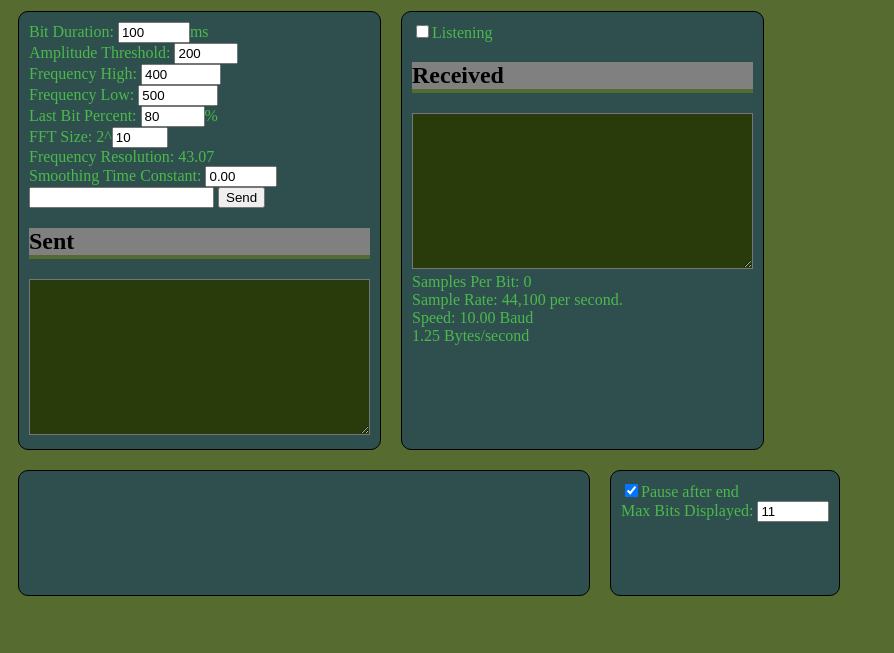
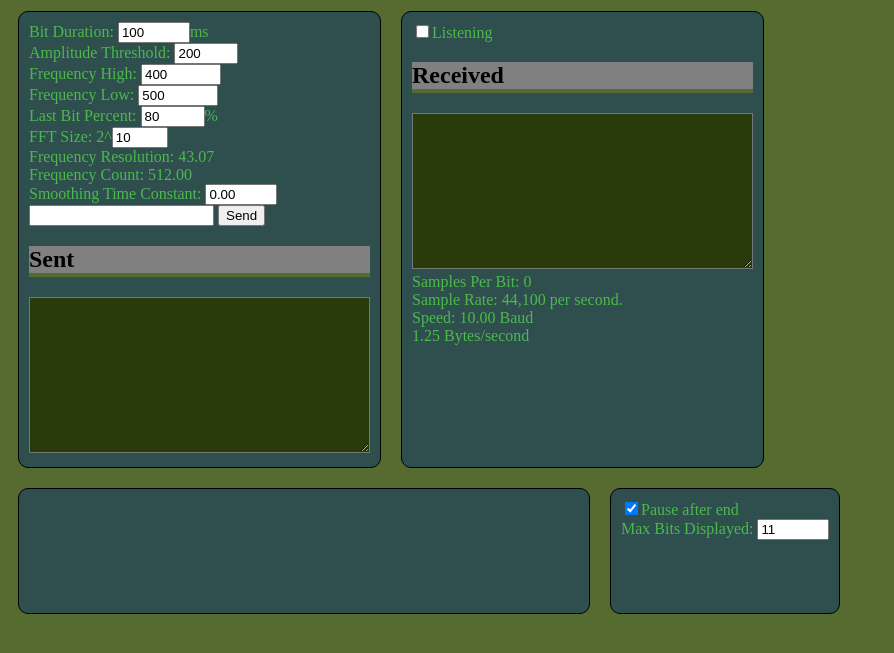
Before and after one commit to lewismoten/data-over-audio, a website built with Vite: page index.html in a window 1280 px wide. Shown: the part 79-732 px from the top of the page, without its empty margins (0-894 px from the left). Built offline with nearby package versions, Linux system fonts and the light colour scheme.

Commit message:
show number of frequencies for given fft size

```diff
--- a/index.html
+++ b/index.html
@@ -16,6 +16,7 @@
         Last Bit Percent: <input id="last-bit-percent" type="number" min="0" max="100" value="90">%<br>
         FFT Size: 2^<input id="fft-size-power-text" type="number" min="5" max="15" value="90"><br>
         Frequency Resolution: <span id="frequency-resolution">N/A</span><br>
+        Frequency Count: <span id="frequency-count">N/A</span><br>
         Smoothing Time Constant: <input id="smoothing-time-constant-text" type="number" min="0.00" max="1.00" step="0.01" value="0.00"><br>
         <input type="text" id="text-to-send">
         <button id="send-button">Send</button>
--- a/index.js
+++ b/index.js
@@ -79,10 +79,10 @@ function handleWindowLoad() {
   document.getElementById('fft-size-power-text').addEventListener('input', (event) => {
     FFT_POWER = parseInt(event.target.value);
     if(analyser) analyser.fftSize = 2 ** FFT_POWER;
-    document.getElementById('frequency-resolution').innerText = (getAudioContext().sampleRate / 2 ** FFT_POWER).toFixed(2);
+    updateFrequencyResolution();
     resetGraphData();
   });
-  document.getElementById('frequency-resolution').innerText = (getAudioContext().sampleRate / 2 ** FFT_POWER).toFixed(2);
+  updateFrequencyResolution();
   document.getElementById('smoothing-time-constant-text').addEventListener('input', event => {
     SMOOTHING_TIME_CONSTANT = parseFloat(event.target.value);
     if(analyser) analyser.smoothingTimeConstant = SMOOTHING_TIME_CONSTANT;
@@ -93,6 +93,15 @@ function handleWindowLoad() {
   isListeningCheckbox.addEventListener('click', handleListeningCheckbox);
   textToSend.addEventListener('keypress', handleTextToSendKeypress);
   showSpeed();
+}
+
+function updateFrequencyResolution() {
+  const sampleRate = getAudioContext().sampleRate;
+  const fftSize = 2 ** FFT_POWER;
+  const frequencyResolution = sampleRate / fftSize;
+  const frequencyCount = (sampleRate/2) / frequencyResolution;
+  document.getElementById('frequency-resolution').innerText = frequencyResolution.toFixed(2);
+  document.getElementById('frequency-count').innerText = frequencyCount.toFixed(2);
 }
 
 function showSpeed() {
```
